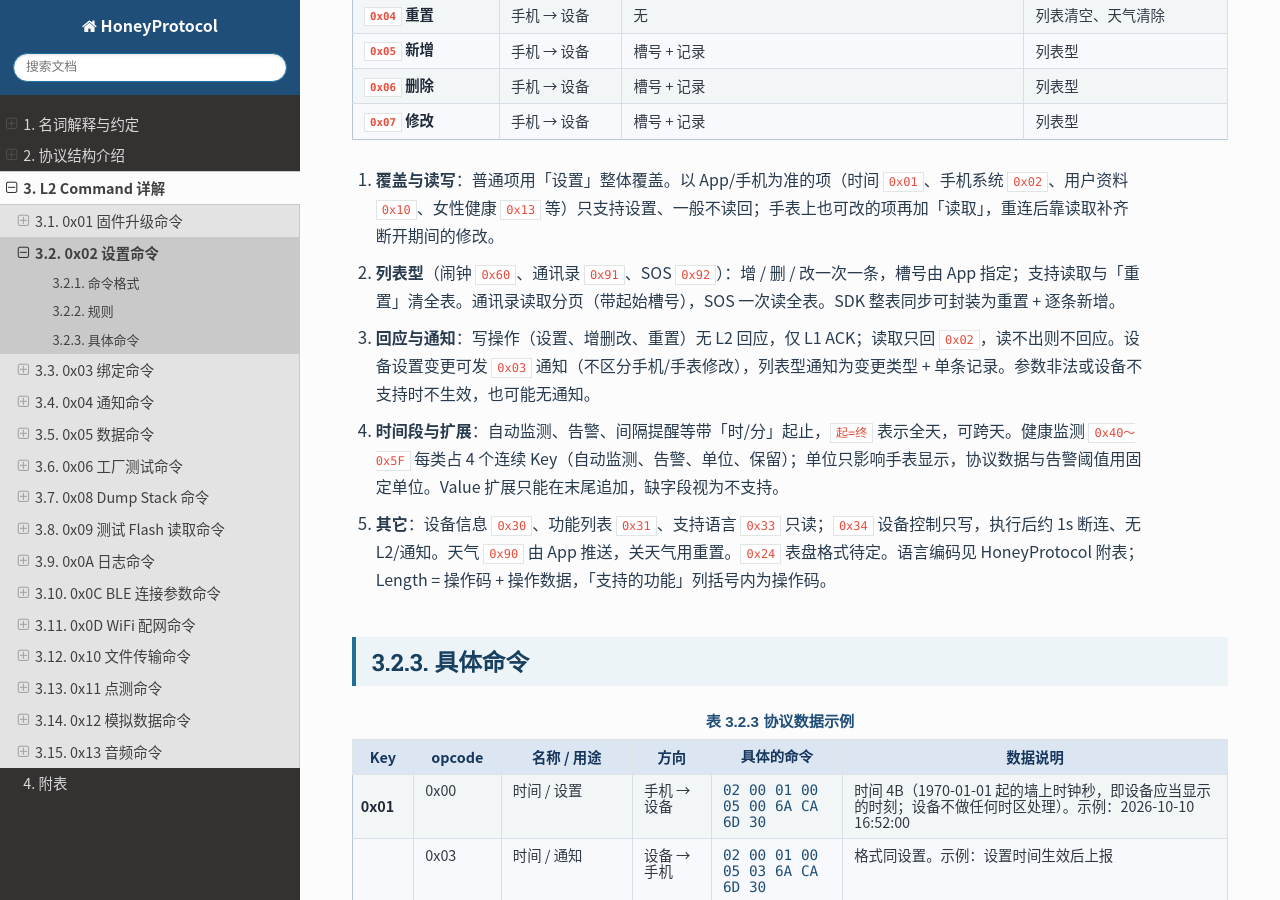
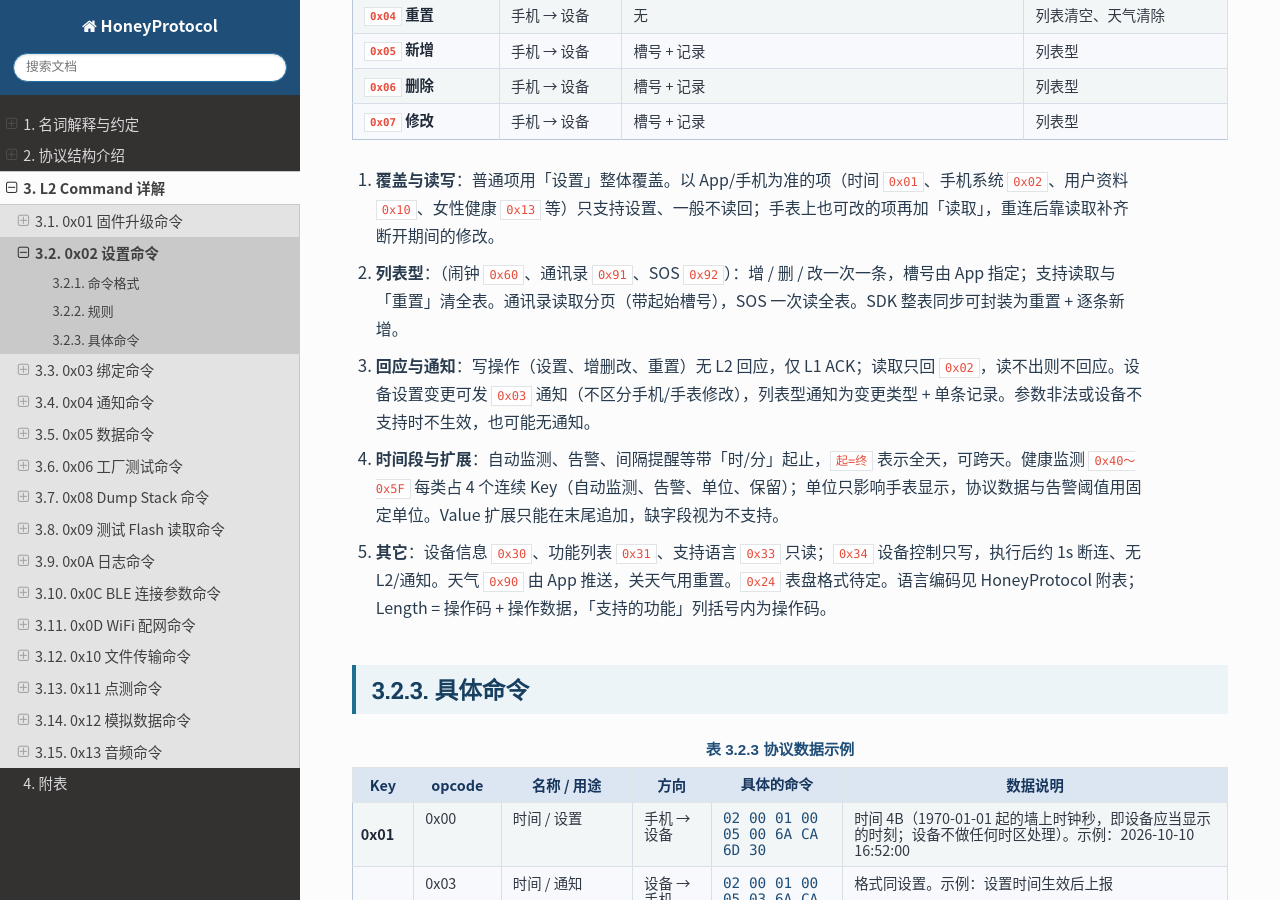
Before and after one commit to realmcu/HoneyProtocol, a Sphinx documentation site: the page built from docs/protocol/0x02-settings.rst, in a window 1280 px wide and 900 px high, scrolled down 1034 px. Built offline with Sphinx 7.4.7 and the Read the Docs theme 3.1.0, drawn with Linux system fonts in a browser that asks for light colours.

```diff
--- a/docs/protocol/0x02-settings.rst
+++ b/docs/protocol/0x02-settings.rst
@@ -94,7 +94,7 @@
 .. _cmd-02-section-3:
 
 1. **覆盖与读写**\ ：普通项用「设置」整体覆盖。以 App/手机为准的项（时间 ``0x01``\ 、手机系统 ``0x02``\ 、用户资料 ``0x10``\ 、女性健康 ``0x13`` 等）只支持设置、一般不读回；手表上也可改的项再加「读取」，重连后靠读取补齐断开期间的修改。
-2. **列表型**\ （闹钟 ``0x60``\ 、通讯录 ``0x91``\ 、SOS ``0x92``\ ）：增 / 删 / 改一次一条，槽号由 App 指定；支持读取与「重置」清全表。通讯录读取分页（带起始槽号），SOS 一次读全表。SDK 整表同步可封装为重置 + 逐条新增。
+2. **列表型**\ ：（闹钟 ``0x60``\ 、通讯录 ``0x91``\ 、SOS ``0x92``\ ）：增 / 删 / 改一次一条，槽号由 App 指定；支持读取与「重置」清全表。通讯录读取分页（带起始槽号），SOS 一次读全表。SDK 整表同步可封装为重置 + 逐条新增。
 3. **回应与通知**\ ：写操作（设置、增删改、重置）无 L2 回应，仅 L1 ACK；读取只回 ``0x02``\ ，读不出则不回应。设备设置变更可发 ``0x03`` 通知（不区分手机/手表修改），列表型通知为变更类型 + 单条记录。参数非法或设备不支持时不生效，也可能无通知。
 4. **时间段与扩展**\ ：自动监测、告警、间隔提醒等带「时/分」起止，``起=终`` 表示全天，可跨天。健康监测 ``0x40～0x5F`` 每类占 4 个连续 Key（自动监测、告警、单位、保留）；单位只影响手表显示，协议数据与告警阈值用固定单位。Value 扩展只能在末尾追加，缺字段视为不支持。
 5. **其它**\ ：设备信息 ``0x30``\ 、功能列表 ``0x31``\ 、支持语言 ``0x33`` 只读；``0x34`` 设备控制只写，执行后约 1s 断连、无 L2/通知。天气 ``0x90`` 由 App 推送，关天气用重置。``0x24`` 表盘格式待定。语言编码见 HoneyProtocol 附表；Length = 操作码 + 操作数据，「支持的功能」列括号内为操作码。
```
